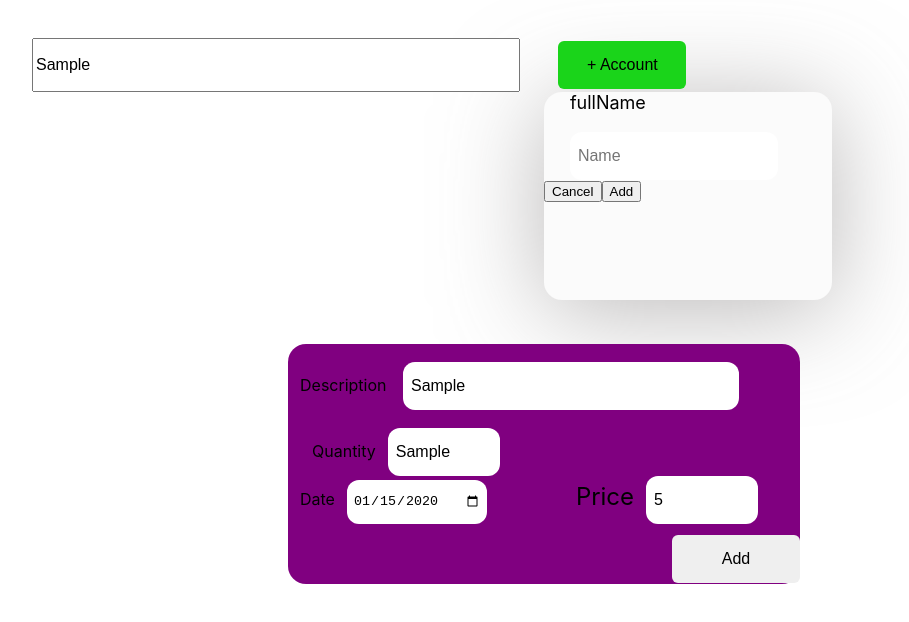
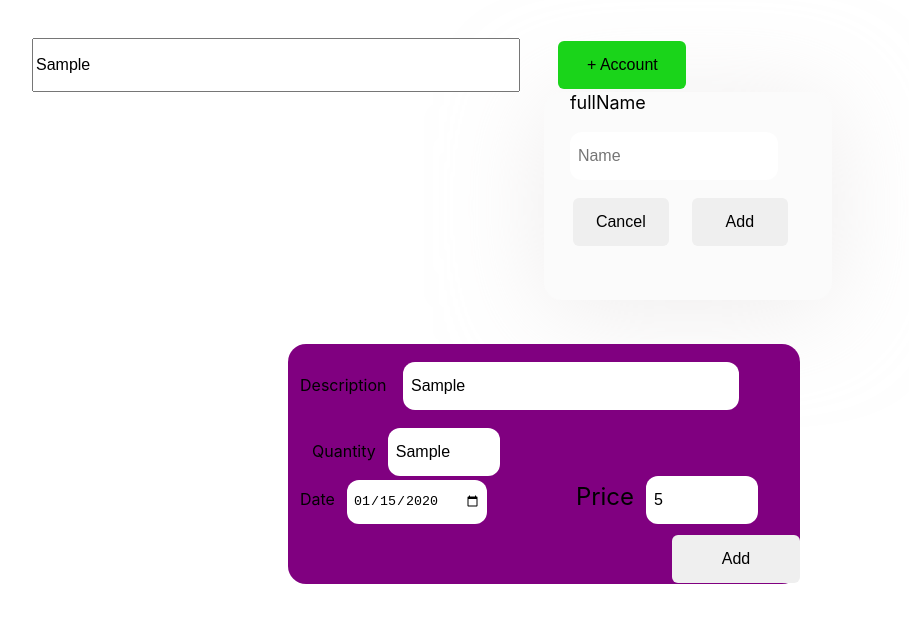
Before and after one commit to Parth-Ramani/groceries-account, a React (Create React App) app: page / in a window 1280 px wide. Both pictures are taken after typing "Sample", "Sample", "Sample", "2020-01-15", "5" into the empty fields and a click on the button "+ Account". Shown: the top 622 px of the page, without its empty margins (352-1261 px from the left). Built offline with nearby package versions, Linux system fonts and the light colour scheme.

Commit message:
in all inputfields target value

```diff
--- a/src/App.js
+++ b/src/App.js
@@ -19,7 +19,7 @@ function App() {
       >
         + Account
       </button>
-      {openForm && <Modal />}
+      {openForm && <Modal setForm={setForm} />}
       <InputFields />
     </div>
   );
--- a/src/Components/InputFields.js
+++ b/src/Components/InputFields.js
@@ -1,9 +1,33 @@
+import { useState } from "react";
 import "./InputFields.css";
 
 const InputFields = () => {
+  const [enteredDesc, setDesc] = useState("");
+  const [enteredQuantity, setQuantity] = useState("");
+  const [entereddate, setDate] = useState("");
+  const [enteredPrice, setPrice] = useState("");
+
+  const descChangeHandler = (event) => {
+    setDesc(event.target.value);
+    console.log(event.target.value);
+  };
+  const quantityChangeHandler = (event) => {
+    setQuantity(event.target.value);
+    console.log(event.target.value);
+  };
+  const dateChangeHandler = (event) => {
+    setDate(event.target.value);
+    console.log(event.target.value);
+  };
+  const priceChangeHandler = (event) => {
+    setPrice(event.target.value);
+    console.log(event.target.value);
+  };
+
+  const submitFormHandler = (event) => {};
   return (
     <div className="inputBox">
-      <form>
+      <form onSubmit={submitFormHandler}>
         <label className="desc" for="desc">
           Description{" "}
         </label>
@@ -12,6 +36,7 @@ const InputFields = () => {
           type="text"
           name="desc"
           placeholder="Description.."
+          onChange={descChangeHandler}
         />
 
         <label className="quantity" for="quantity">
@@ -22,12 +47,18 @@ const InputFields = () => {
           type="text"
           name="quantity"
           placeholder="quantity"
+          onChange={quantityChangeHandler}
         />
         <br />
         <label className="dt" for="date">
           Date
         </label>
-        <input className="dtInput" type="date" name="date" />
+        <input
+          className="dtInput"
+          type="date"
+          name="date"
+          onChange={dateChangeHandler}
+        />
         <label className="price" for="price">
           Price
         </label>
@@ -36,6 +67,7 @@ const InputFields = () => {
           type="number"
           placeholder="Price.."
           name="price"
+          onChange={priceChangeHandler}
         />
         <br />
         <button className="add">Add</button>
--- a/src/Components/Modal.css
+++ b/src/Components/Modal.css
@@ -5,7 +5,7 @@
   margin-top: 0%;
   margin-left: 70%;
   border-radius: 18px;
-  box-shadow: 0 10px 100px rgba(117, 114, 114, 0.5);
+  box-shadow: 0 10px 100px rgba(224, 219, 219, 0.5);
 }
 .customerName {
   padding-top: 8px;
@@ -27,3 +27,23 @@
 .name:focus {
   outline: none;
 }
+.cancel {
+  height: 3rem;
+  width: 6rem;
+  margin-left: 10%;
+  margin-top: 6%;
+  border-radius: 6px;
+
+  border: none;
+  font-size: medium;
+}
+.addCust {
+  height: 3rem;
+  width: 6rem;
+  margin-left: 8%;
+  margin-top: 3%;
+  border-radius: 6px;
+
+  border: none;
+  font-size: medium;
+}
--- a/src/Components/Modal.js
+++ b/src/Components/Modal.js
@@ -1,18 +1,50 @@
+import { useState } from "react";
 import "./Modal.css";
-const Modal = () => {
+const Modal = (setForm) => {
+  const [enteredName, setName] = useState("");
+
+  const nameChangeHandler = (event) => {
+    setName(event.target.value);
+    console.log(event.target.value);
+  };
+
+  const submitHandler = (event) => {
+    event.preventDefault();
+
+    const customerNameData = {
+      fullName: enteredName,
+    };
+    console.log(customerNameData);
+
+    setName("");
+  };
+
   return (
     <div>
       <div className=" customerBox">
-        <form>
+        <form onSubmit={submitHandler}>
           <label className="customerName" for="desc">
             fullName
           </label>
 
+          <input
+            className="name"
+            value={enteredName}
+            type="text"
+            name="fullName"
+            placeholder="Name"
+            onChange={nameChangeHandler}
+          />
           <br />
-          <input className="name" type="text" placeholder="Name" />
-          <br />
-          <button>Cancel</button>
-          <button>Add</button>
+          <button
+            className="cancel"
+            onClick={() => {
+              setForm(false);
+            }}
+          >
+            Cancel
+          </button>
+          <button className="addCust">Add</button>
         </form>
       </div>
     </div>
```
